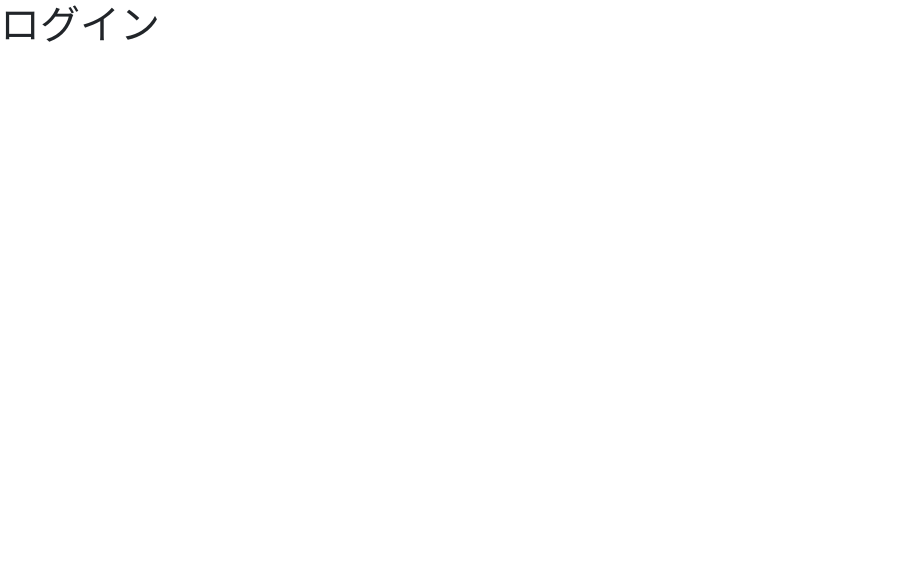
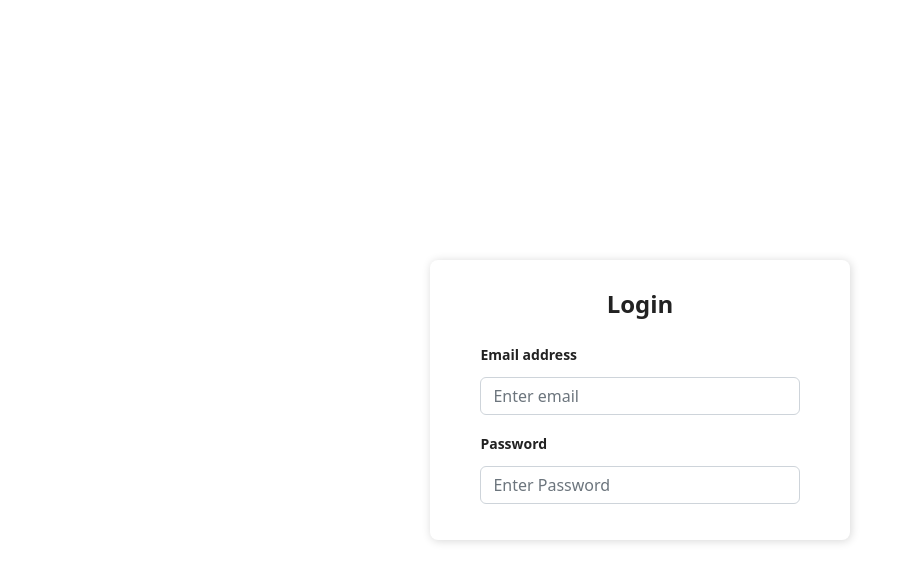
Before and after one commit to Okkun555/endeavor, a React (Vite) app: page /login in a window 1280 px wide. Shown: the top 582 px of the page, without its empty margins (0-911 px from the left). Built offline with nearby package versions, Linux system fonts and the light colour scheme.

Commit message:
feat:認証フォームのデザイン適用

```diff
--- /dev/null
+++ b/src/components/features/auth/AuthForm/AuthForm.css
@@ -0,0 +1,35 @@
+.auth-form-container {
+    display: flex;
+    justify-content: center;
+    align-items: center;
+    width: 100vw;
+    height: 100vh;
+}
+
+.auth-form {
+    width: 420px;
+    box-shadow: rgb(0 0 0 / 16%) 1px 1px 10px;
+    padding-top: 30px;
+    padding-bottom: 20px;
+    border-radius: 8px;
+    background-color: white;
+}
+
+.auth-form-content {
+    padding-left: 12%;
+    padding-right: 12%;
+}
+
+.auth-form-title {
+    text-align: center;
+    margin-bottom: 1em;
+    font-size: 24px;
+    color: rgb(34, 34, 34);
+    font-weight: 800;
+}
+
+label {
+    font-size: 14px;
+    font-weight: 600;
+    color: rgb(34, 34, 34);
+}
--- /dev/null
+++ b/src/components/features/auth/AuthForm/AuthForm.tsx
@@ -0,0 +1,43 @@
+import { FC } from 'react';
+import './AuthForm.css';
+import { AuthType } from '../types';
+
+type PropsType = {
+  formType: AuthType;
+};
+
+const AuthForm: FC<PropsType> = ({ formType }) => {
+  const getFormTitle = () => (formType === 'signIn' ? 'Sign In' : 'Login');
+
+  return (
+    <div className="auth-form-container">
+      <form className="auth-form">
+        <div className="auth-form-content">
+          <h3 className="auth-form-title">{getFormTitle()}</h3>
+
+          <div className="form-group mt-3">
+            <label>Email address</label>
+            <input
+              type="email"
+              className="form-control mt-1"
+              placeholder="Enter email"
+            />
+          </div>
+
+          <div className="form-group mt-3">
+            <label>Password</label>
+            <input
+              type="password"
+              className="form-control mt-1"
+              placeholder="Enter Password"
+            />
+          </div>
+
+          <div className="d-grid gap-2 mt-3"></div>
+        </div>
+      </form>
+    </div>
+  );
+};
+
+export default AuthForm;
--- /dev/null
+++ b/src/components/features/auth/types/index.ts
@@ -0,0 +1 @@
+export type AuthType = 'signIn' | 'login';
--- a/src/components/pages/Login/Login.tsx
+++ b/src/components/pages/Login/Login.tsx
@@ -1,5 +1,5 @@
-const Login = () => {
-  return <h1>ログイン</h1>;
-};
+import AuthForm from '../../features/auth/AuthForm/AuthForm';
+
+const Login = () => <AuthForm formType="login" />;
 
 export default Login;
--- a/src/components/pages/SignIn/SignIn.tsx
+++ b/src/components/pages/SignIn/SignIn.tsx
@@ -1,5 +1,5 @@
-const SignIn = () => {
-  return <h1>アカウントの新規作成</h1>;
-};
+import AuthForm from '../../features/auth/AuthForm/AuthForm';
+
+const SignIn = () => <AuthForm formType="signIn" />;
 
 export default SignIn;
```
